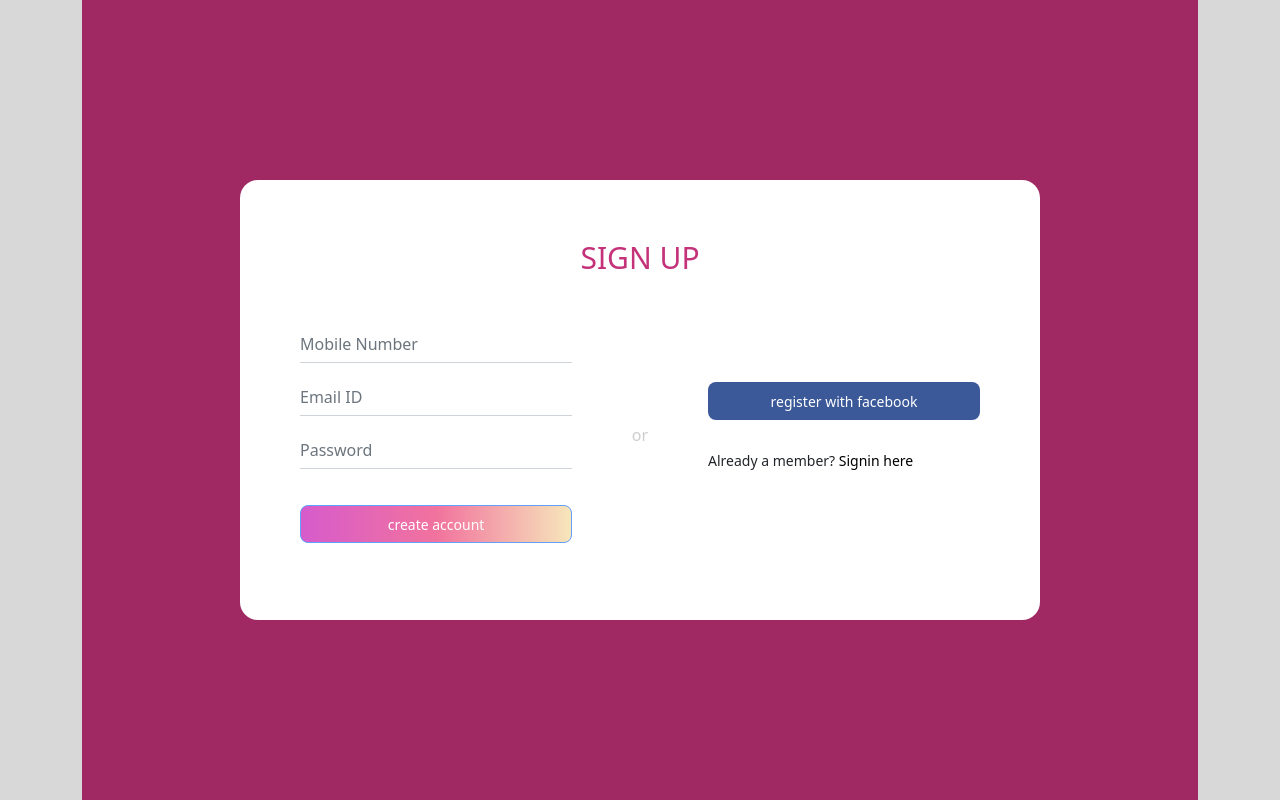
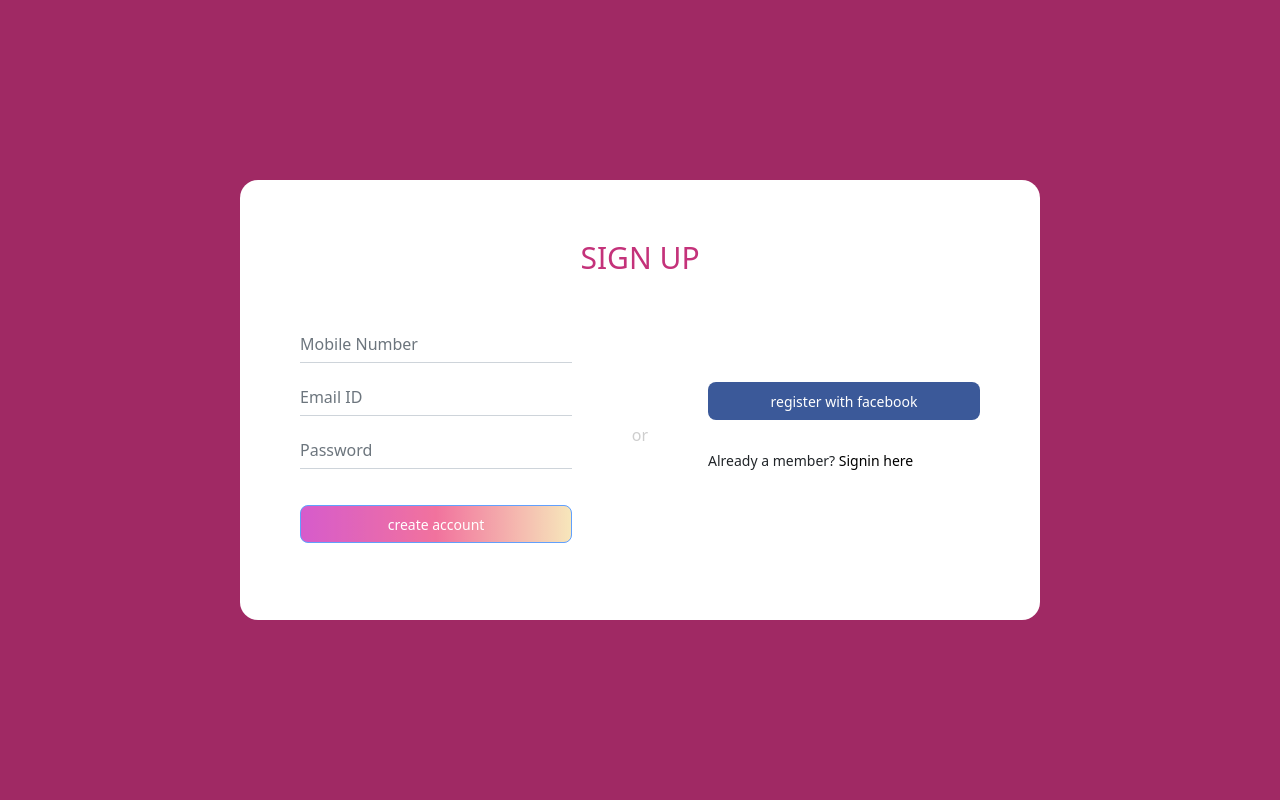
Before and after one commit to ninjadev89/react-poc, a React (Create React App) app: page / in a window 1280 px wide. Built offline with nearby package versions, Linux system fonts and the light colour scheme.

Commit message:
Layout changes

```diff
--- a/src/components/Layout/index.js
+++ b/src/components/Layout/index.js
@@ -8,9 +8,7 @@ export class Layout extends Component {
   render () {
     return (
       <div>
-        <Container>
           {this.props.children}
-        </Container>
       </div>
     );
   }
--- a/src/modules/auth/Signup/index.js
+++ b/src/modules/auth/Signup/index.js
@@ -1,6 +1,4 @@
 import React, { Component } from 'react';
-import { Container } from 'reactstrap';
-import PropTypes from 'prop-types';
 
 export class Signup extends Component {
  // static displayName = Layout.name;
@@ -34,7 +32,6 @@ export class Signup extends Component {
 
  createAccount = (e) => {
     e.preventDefault();
-    console.log(this.validateForm(), 'sdfsd')
     if (this.validateForm()) {
         this.setState({
             userCreated: true,
```
